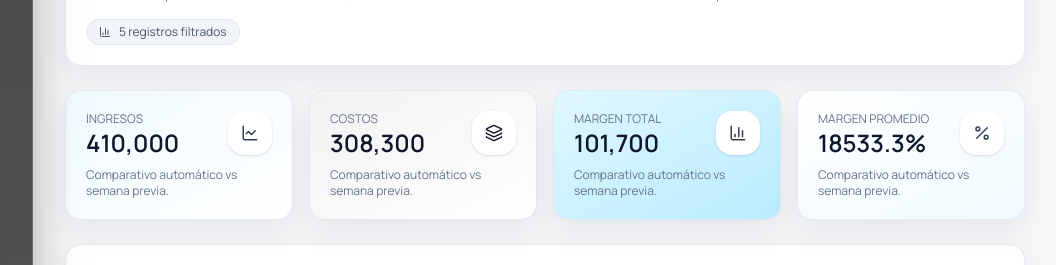
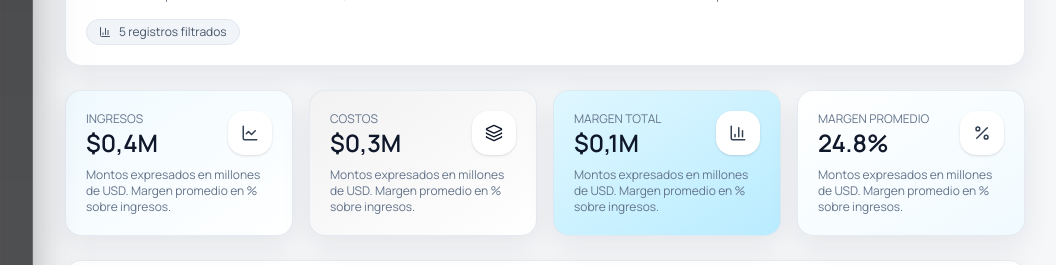
Before and after one commit to Paradigma-corp/MBA, a React (Vite) app: page / in a window 1280 px wide. Shown: the part 1320-1585 px from the top of the page, without its empty margins (223-1279 px from the left). Built offline with nearby package versions, Linux system fonts and the light colour scheme.

Commit message:
Format KPIs in USD millions and margin percent

```diff
--- a/src/App.jsx
+++ b/src/App.jsx
@@ -149,15 +149,6 @@ const App = () => {
     setDataSource('demo');
   };
 
-  const stats = useMemo(
-    () => ({
-      categorias: categories.length,
-      vendedores: salespeople.length,
-      promedioMargen: categories.length > 0 ? categories.reduce((acc, item) => acc + item.margen, 0) / categories.length : 0,
-    }),
-    [categories, salespeople],
-  );
-
   const totals = useMemo(() => {
     const totalIngresos = categories.reduce((acc, item) => acc + (item.totalIngresos || 0), 0);
     const totalCostos = categories.reduce((acc, item) => acc + (item.totalCostos || 0), 0);
@@ -166,9 +157,18 @@ const App = () => {
       totalIngresos,
       totalCostos,
       totalMargen,
-      promedioMargen: stats.promedioMargen,
+      marginPct: totalIngresos ? (totalMargen / totalIngresos) * 100 : 0,
     };
-  }, [categories, stats.promedioMargen]);
+  }, [categories]);
+
+  const stats = useMemo(
+    () => ({
+      categorias: categories.length,
+      vendedores: salespeople.length,
+      marginPct: totals.marginPct,
+    }),
+    [categories, salespeople, totals.marginPct],
+  );
 
   const statSummary = useMemo(() => {
     const allMargins = categories.flatMap((cat) => (cat.records || []).map((item) => Number(item.margen) || 0));
@@ -210,6 +210,14 @@ const App = () => {
 
   const formatNumber = (value, options = {}) =>
     Number.isFinite(value) ? value.toLocaleString('es-ES', { maximumFractionDigits: 2, ...options }) : '—';
+
+  const formatMillionsUSD = (value) => {
+    if (!Number.isFinite(value)) return '—';
+    const millions = value / 1_000_000;
+    return `$${millions.toLocaleString('es-ES', { minimumFractionDigits: 1, maximumFractionDigits: 1 })}M`;
+  };
+
+  const formatPercent = (value) => (Number.isFinite(value) ? `${value.toFixed(1)}%` : '—');
 
   const modalDetails = useMemo(
     () => ({
@@ -293,11 +301,11 @@ const App = () => {
                     <span className="text-[11px] text-slate-500">{cat.n?.toLocaleString() ?? 0} filas</span>
                   </div>
                   <p className="text-xs text-slate-500">Margen medio: {formatNumber(cat.margen, { maximumFractionDigits: 1 })}% | σ: {formatNumber(cat.stdDev)}</p>
-                  <p className="text-sm text-slate-700 mt-1">Ingresos: {formatNumber(cat.totalIngresos)} · Costos: {formatNumber(cat.totalCostos)}</p>
+                  <p className="text-sm text-slate-700 mt-1">Ingresos: {formatMillionsUSD(cat.totalIngresos)} · Costos: {formatMillionsUSD(cat.totalCostos)}</p>
                 </div>
               ))}
             </div>
-            <p className="text-xs text-slate-500">Totales: ingresos {formatNumber(totals.totalIngresos)} | costos {formatNumber(totals.totalCostos)} | margen {formatNumber(totals.totalMargen)}</p>
+            <p className="text-xs text-slate-500">Totales: ingresos {formatMillionsUSD(totals.totalIngresos)} | costos {formatMillionsUSD(totals.totalCostos)} | margen {formatMillionsUSD(totals.totalMargen)}</p>
           </div>
         ),
       },
@@ -455,7 +463,7 @@ const App = () => {
                     </div>
                     <div className="flex flex-wrap gap-3">
                       <div className="backdrop-blur-md bg-white/15 border border-white/20 rounded-2xl px-4 py-3 flex items-center gap-2 text-sm">
-                        <Activity size={16} /> Margen medio {stats.promedioMargen.toFixed(0)}%
+                        <Activity size={16} /> Margen medio {formatPercent(stats.marginPct)}
                       </div>
                       <div className="backdrop-blur-md bg-white/15 border border-white/20 rounded-2xl px-4 py-3 flex items-center gap-2 text-sm">
                         <Users size={16} /> {stats.vendedores} vendedores
@@ -636,6 +644,7 @@ const App = () => {
               {[{
                 title: 'Ingresos',
                 value: totals.totalIngresos,
+                type: 'currency',
                 accent: 'from-celeste-50 to-white',
                 text: 'text-celeste-700',
                 icon: LineChart,
@@ -643,6 +652,7 @@ const App = () => {
               {
                 title: 'Costos',
                 value: totals.totalCostos,
+                type: 'currency',
                 accent: 'from-black/5 to-white',
                 text: 'text-slate-900',
                 icon: Layers,
@@ -650,30 +660,33 @@ const App = () => {
               {
                 title: 'Margen total',
                 value: totals.totalMargen,
+                type: 'currency',
                 accent: 'from-celeste-100 to-celeste-200',
                 text: 'text-celeste-800',
                 icon: BarChart3,
               },
               {
                 title: 'Margen promedio',
-                value: stats.promedioMargen,
+                value: totals.marginPct,
+                type: 'percent',
                 accent: 'from-white to-celeste-50',
                 text: 'text-celeste-700',
                 icon: Percent,
               }].map((card) => {
                 const Icon = card.icon;
+                const displayValue = card.type === 'percent' ? formatPercent(card.value) : formatMillionsUSD(card.value);
                 return (
                   <div key={card.title} className={`card bg-gradient-to-br ${card.accent} border-0 shadow-lg shadow-slate-200/50`}>
                     <div className="flex items-start justify-between">
                       <div>
                         <p className="text-xs uppercase text-slate-500">{card.title}</p>
-                        <p className="text-2xl font-semibold text-slate-900">{card.title === 'Margen promedio' ? card.value.toFixed(1) + '%' : card.value.toLocaleString()}</p>
+                        <p className="text-2xl font-semibold text-slate-900">{displayValue}</p>
                       </div>
                       <div className={`h-11 w-11 rounded-2xl bg-white text-slate-700 flex items-center justify-center shadow ${card.text}`}>
                         <Icon size={18} />
                       </div>
                     </div>
-                    <p className="mt-2 text-xs text-slate-500">Comparativo automático vs semana previa.</p>
+                    <p className="mt-2 text-xs text-slate-500">Montos expresados en millones de USD. Margen promedio en % sobre ingresos.</p>
                   </div>
                 );
               })}
```
Also changed, not shown: 1 other file (tests, documents, lock files or other folders).
